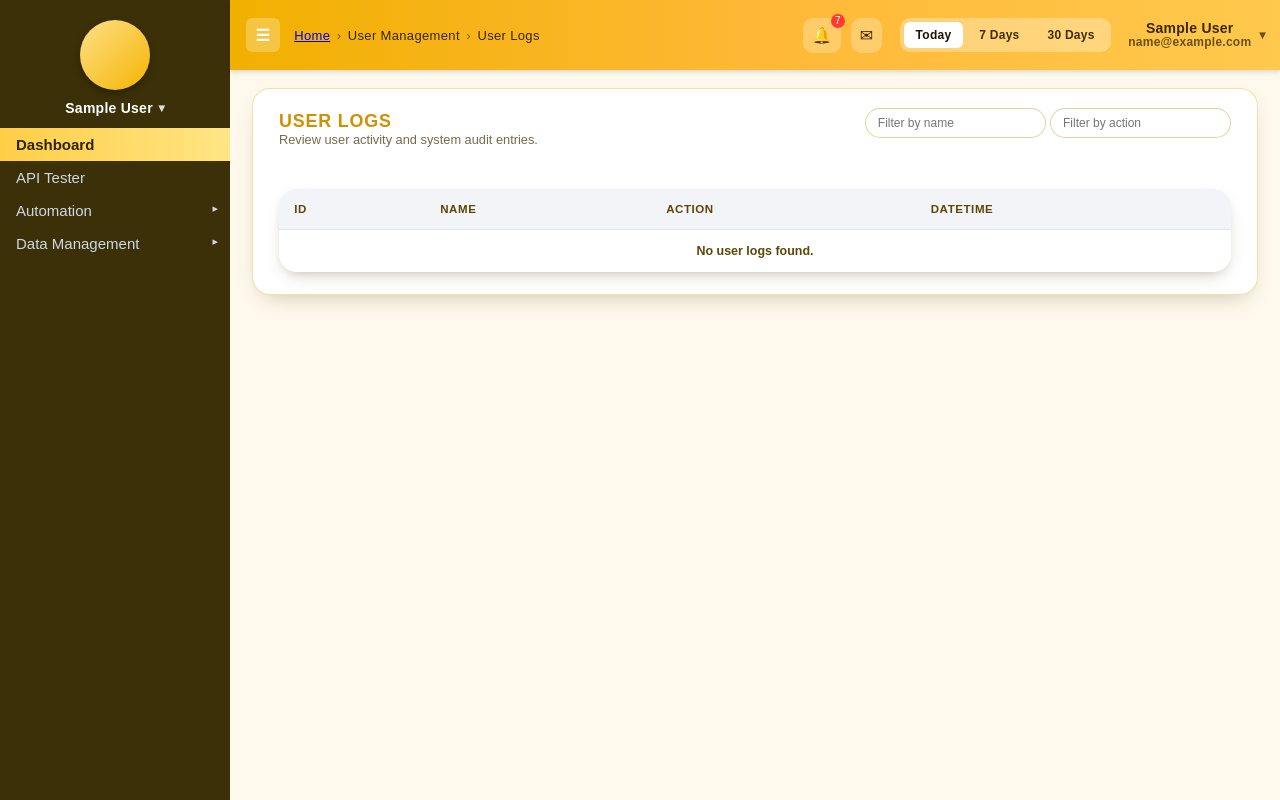
After one commit to dev-fedz/automation, a Django app: page /user-logs/ in a window 1280 px wide. The commit adds this page. Run offline with Django 4.2, Linux system fonts and the light colour scheme; the visitor is signed in with stand-in values (Sample User, id 1); data comes from the database, SQL or seed files in the repository; parts of the project's set-up code (start-up, migrations or seed data) failed here and were passed over.

Commit message:
created user logs view

```diff
--- a/apps/accounts/management/commands/init_module_permissions.py
+++ b/apps/accounts/management/commands/init_module_permissions.py
@@ -26,6 +26,7 @@ class Command(BaseCommand):
 				('Update (Edit)', 'can_change_user'),
 				('Delete (Archive)', 'can_delete_user'),
 			],
+			'user_logs': [('Read (View)', 'can_view_user_logs')],
 			'projects_project': [
 				('Create', 'can_create_project'),
 				('Read (View)', 'can_view_project'),
--- a/apps/accounts/management/commands/init_modules.py
+++ b/apps/accounts/management/commands/init_modules.py
@@ -11,6 +11,7 @@ class Command(BaseCommand):
 			('dashboard', ' Dashboard', Module.Categories.DASHBOARD),
 			('user_roles', 'User Roles', Module.Categories.USERMANAGEMENT),
 			('user_accounts', 'User Accounts', Module.Categories.USERMANAGEMENT),
+			('user_logs', 'User Logs', Module.Categories.USERMANAGEMENT),
 			('projects_project', 'Projects', Module.Categories.CORE),
 			('projects_module', 'Modules', Module.Categories.CORE),
 			('projects_scenario', 'Scenarios', Module.Categories.CORE),
--- a/apps/accounts/views.py
+++ b/apps/accounts/views.py
@@ -15,6 +15,7 @@ from rest_framework.serializers import Serializer as EmptySerializer
 from rest_framework.views import APIView
 
 from django.http import HttpResponseForbidden
+from django.db.models import Q
 
 
 class HasAccountsPermission(BasePermission):
@@ -548,3 +549,29 @@ def user_detail_page(request, pk):
     user = get_object_or_404(models.User, pk=pk)
     role = user.groups.first()
     return render(request, 'users/detail.html', {'user_obj': user, 'role_obj': role})
+
+
+def user_logs_page(request):
+    if not _require_perm(request.user, 'accounts.can_view_user_logs'):
+        return _forbidden_or_login(request)
+    name_query = (request.GET.get('name') or '').strip()
+    action_query = (request.GET.get('action') or '').strip()
+    logs = models.UserAuditTrail.objects.select_related('user')
+    if name_query:
+        logs = logs.filter(
+            Q(user__first_name__icontains=name_query)
+            | Q(user__last_name__icontains=name_query)
+        )
+    if action_query:
+        logs = logs.filter(action=action_query)
+    logs = logs.order_by('-datetime', '-id')
+    return render(
+        request,
+        'users/logs.html',
+        {
+            'logs': logs,
+            'name_query': name_query,
+            'action_query': action_query,
+            'action_choices': models.UserAuditTrail.Actions.choices,
+        },
+    )
--- a/config/breadcrumbs.py
+++ b/config/breadcrumbs.py
@@ -25,6 +25,9 @@ def build_breadcrumbs(request):
         'user-create-page': ('User Management', 'Users', '/users/create/'),
         'user-detail-page': ('User Management', 'Users', None),
         'user-edit-page': ('User Management', 'Users', None),
+    }
+    user_logs_names = {
+        'user-logs-page': ('User Management', 'User Logs', '/user-logs/'),
     }
     role_names = {
         'role-list-page': ('User Management', 'Role', '/roles/'),
@@ -69,6 +72,15 @@ def build_breadcrumbs(request):
 
         return {'BREADCRUMBS': breadcrumbs}
 
+    if name in user_logs_names:
+        group, item_label, url = user_logs_names[name]
+        breadcrumbs.append({'label': group})
+        if url:
+            breadcrumbs.append({'label': item_label, 'url': url})
+        else:
+            breadcrumbs.append({'label': item_label})
+        return {'BREADCRUMBS': breadcrumbs}
+
     # Generic mappings for other pages (projects, automation, etc.)
     generic_map = {
         'automation-overview': ('Automation',),
--- a/config/urls.py
+++ b/config/urls.py
@@ -119,6 +119,7 @@ if django_apps.is_installed('apps.accounts'):
 		path('users/<int:pk>/', account_pages.user_detail_page, name='user-detail-page'),
 		path('users/<int:pk>/edit/', account_pages.user_edit_page, name='user-edit-page'),
 		path('users/<int:pk>/delete/', account_pages.user_delete_page, name='user-delete-page'),
+		path('user-logs/', account_pages.user_logs_page, name='user-logs-page'),
 	]
 
 
--- a/web/static/css/app.css
+++ b/web/static/css/app.css
@@ -365,6 +365,17 @@ body.auth-layout { background:#f5f7fb; min-height:100dvh; display:flex; justify-
 
 .user-management-panel .panel-subtitle,
 .role-management-panel .panel-subtitle {max-width:32rem;}
+
+.automation-filter .automation-select {
+	height: 38px;
+	padding: 0 0.85rem;
+	border-radius: 8px;
+	border: 1px solid #e2e5ec;
+	background: #fff;
+	font-size: 0.85rem;
+	line-height: 1;
+	min-width: 180px;
+}
 
 .user-management-panel .table-action-group,
 .role-management-panel .table-action-group {justify-content:flex-start;}
--- a/web/templates/components/sidebar.html
+++ b/web/templates/components/sidebar.html
@@ -11,6 +11,9 @@
                         {% endif %}
                         {% if 'user_roles' in ENABLED_MODULE_CODENAMES %}
                         <li class="menu-item" data-menu="roles"><a href="/roles/" data-testid="menu-roles">Role</a></li>
+                        {% endif %}
+                        {% if 'user_logs' in ENABLED_MODULE_CODENAMES %}
+                        <li class="menu-item" data-menu="user-logs"><a href="{% url 'user-logs-page' %}" data-testid="menu-user-logs">User Logs</a></li>
                         {% endif %}
         </ul>
     </li>
--- /dev/null
+++ b/web/templates/users/logs.html
@@ -0,0 +1,119 @@
+{% extends 'base/base.html' %}
+{% load static %}
+{% block title %}User Logs{% endblock %}
+
+{% block head_css %}
+  {{ block.super }}
+  <link rel="stylesheet" href="{% static 'css/automation.css' %}">
+{% endblock %}
+
+{% block content %}
+<div class="automation-dashboard user-management-dashboard" id="user-logs-app">
+  <section class="automation-panel user-management-panel" data-panel="user-logs" aria-labelledby="user-logs-heading">
+    <div class="panel-header">
+      <div>
+        <h2 id="user-logs-heading">User Logs</h2>
+        <p class="panel-subtitle">Review user activity and system audit entries.</p>
+      </div>
+      <div class="panel-actions">
+        <form method="get" class="automation-filter" data-testid="user-logs-filter">
+          <input
+            type="search"
+            name="name"
+            id="user-logs-name"
+            class="automation-search"
+            placeholder="Filter by name"
+            aria-label="Filter by name"
+            value="{{ name_query|default:'' }}"
+          >
+          <input
+            type="search"
+            name="action"
+            id="user-logs-action"
+            class="automation-search"
+            placeholder="Filter by action"
+            aria-label="Filter by action"
+            list="user-logs-action-list"
+            value="{{ action_query|default:'' }}"
+          >
+          <datalist id="user-logs-action-list">
+            <option value=""></option>
+            {% for value, label in action_choices %}
+              <option value="{{ value }}">{{ label }}</option>
+            {% endfor %}
+          </datalist>
+        </form>
+      </div>
+    </div>
+
+    <div class="card table-card automation-table-card" data-testid="user-logs-card">
+      <table class="table-modern automation-table" data-testid="user-logs-table">
+        <thead>
+          <tr>
+            <th scope="col">ID</th>
+            <th scope="col">Name</th>
+            <th scope="col">Action</th>
+            <th scope="col">Datetime</th>
+          </tr>
+        </thead>
+        <tbody>
+          {% if logs %}
+            {% for log in logs %}
+            <tr data-log-id="{{ log.id }}">
+              <td data-label="ID">{{ log.id }}</td>
+              <td data-label="Name">
+                {{ log.user.first_name|default:"" }} {{ log.user.last_name|default:"" }}
+              </td>
+              <td data-label="Action">{{ log.get_action_display }}</td>
+              <td data-label="Datetime">{{ log.datetime|date:"M d, Y h:i A" }}</td>
+            </tr>
+            {% endfor %}
+          {% else %}
+            <tr>
+              <td colspan="4" class="empty">No user logs found.</td>
+            </tr>
+          {% endif %}
+        </tbody>
+      </table>
+    </div>
+  </section>
+</div>
+{% endblock %}
+
+{% block body_js %}
+  {{ block.super }}
+  <script>
+    document.addEventListener('DOMContentLoaded', () => {
+      const nameInput = document.getElementById('user-logs-name');
+      const actionInput = document.getElementById('user-logs-action');
+      if (!nameInput || !actionInput) return;
+
+      let debounceId;
+      const applyFilters = () => {
+        const params = new URLSearchParams(window.location.search);
+        const nameValue = (nameInput.value || '').trim();
+        const actionValue = (actionInput.value || '').trim();
+        if (nameValue) {
+          params.set('name', nameValue);
+        } else {
+          params.delete('name');
+        }
+        if (actionValue) {
+          params.set('action', actionValue);
+        } else {
+          params.delete('action');
+        }
+        const next = `${window.location.pathname}?${params.toString()}`;
+        window.location.assign(next);
+      };
+
+      nameInput.addEventListener('input', () => {
+        window.clearTimeout(debounceId);
+        debounceId = window.setTimeout(applyFilters, 300);
+      });
+      actionInput.addEventListener('change', () => {
+        applyFilters();
+      });
+    });
+  </script>
+{% endblock %}
```
Also changed, not shown: 1 other file.
